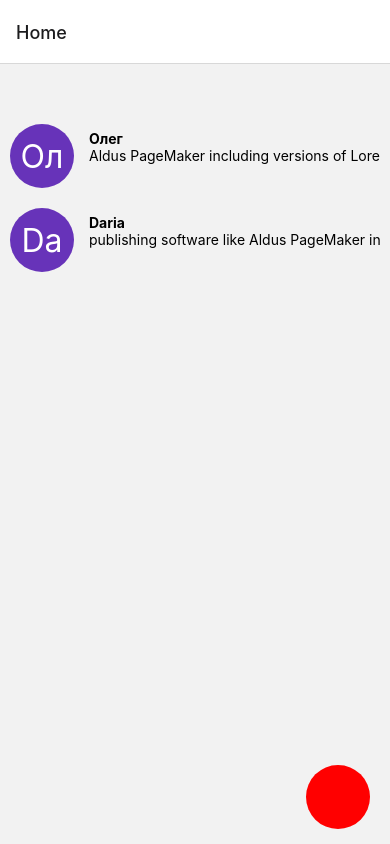
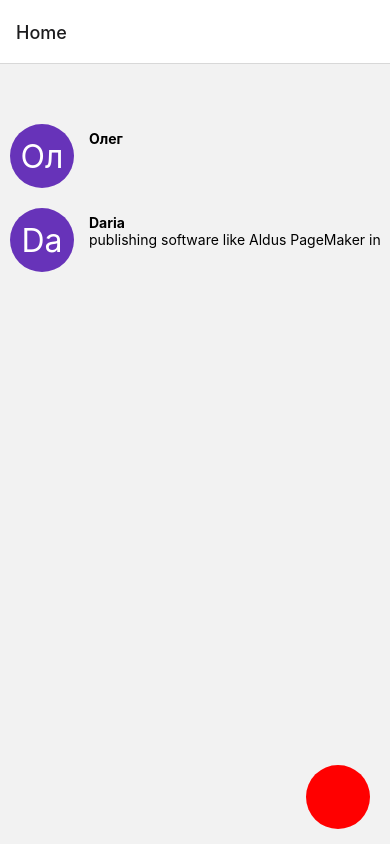
Before and after one commit to KazakovDi/rn-messanger, a React Native app: screen /Home in a window 390 px wide. Built offline with nearby package versions, Linux system fonts and the light colour scheme; some icons are missing.

Commit message:
pinned messages developed

```diff
--- a/Components/Functional/InterestsList/InterestsList.tsx
+++ b/Components/Functional/InterestsList/InterestsList.tsx
@@ -4,50 +4,6 @@ import InterestItem from '../../UI/InterestItem/InterestItem';
 
 import {RootState, useAppSelector} from '../../../store/store';
 
-const data = [
-  {
-    img: '#',
-    title: 'Victor',
-    lastMsg:
-      'Some test message here for testing list item length and some additional text here',
-    key: 1,
-  },
-  {
-    img: '#',
-    title: 'Eugenii',
-    lastMsg:
-      'Some test message here for testing list item length and some additional text here',
-    key: 2,
-  },
-  {
-    img: '#',
-    title: 'Dasha',
-    lastMsg:
-      'Some test message here for testing list item length and some additional text here',
-    key: 3,
-  },
-  {
-    img: '#',
-    title: 'Dasha',
-    lastMsg:
-      'Some test message here for testing list item length and some additional text here',
-    key: 4,
-  },
-  {
-    img: '#',
-    title: 'Dasha',
-    lastMsg:
-      'Some test message here for testing list item length and some additional text here Some test message here for testing list item length and some additional text hereSome test message here for testing list item length and some additional text hereSome test message here for testing list item length and some additional text hereSome test message here for testing list item length and some additional text here',
-    key: 5,
-  },
-  {
-    img: '#',
-    title: 'Dasha',
-    lastMsg:
-      'Some test message here for testing list item length and some additional text here',
-    key: 6,
-  },
-];
 const InterestsList = ({navigation}) => {
   const rooms = useAppSelector((state: RootState) => {
     return state.user.rooms.map(item => {
@@ -56,13 +12,12 @@ const InterestsList = ({navigation}) => {
         if (room.id == item)
           return {
             title: room.name,
-            lastMsg: room.msgs[room.msgs.length - 1].body,
+            lastMsg: room.msgs[room.msgs.length - 1]?.body,
             id: room.id,
           };
       }
     });
   });
-  console.log('room', rooms);
   return (
     <FlatList
       renderItem={({item}) => (
@@ -70,7 +25,10 @@ const InterestsList = ({navigation}) => {
           onPress={() => {
             navigation.navigate('Chat', {roomId: item.id});
           }}>
-          <InterestItem title={item.title} msg={item.lastMsg} />
+          <InterestItem
+            title={item.title}
+            msg={item.lastMsg ? item.lastMsg : ''}
+          />
         </TouchableOpacity>
       )}
       data={rooms}>
--- a/Components/Functional/PinnedMessages/PinnedMessages.tsx
+++ b/Components/Functional/PinnedMessages/PinnedMessages.tsx
@@ -1,20 +1,30 @@
 import React, {useState} from 'react';
-import {Button, View} from 'react-native';
+import {Text, TouchableOpacity, View} from 'react-native';
 
-const PinnedMessages = ({data, onPress, keys}) => {
+const PinnedMessages = ({data, onPress, keys, pinned}) => {
   const [activeIndex, setActiveIndex] = useState(0);
   console.log('data', data, keys);
+  console.log('PinnedMessages', pinned, Object.values(pinned));
+  for (let key in pinned) {
+    console.log('key', key, pinned[key]);
+  }
   return (
-    <View>
-      {data.length ? (
-        <Button
-          title={data[activeIndex]}
+    <View style={{backgroundColor: 'red'}}>
+      {data[activeIndex] ? (
+        <TouchableOpacity
           onPress={() => {
             if (activeIndex === data.length - 1) setActiveIndex(0);
             else setActiveIndex(state => state + 1);
             console.log('keys', keys, activeIndex);
             onPress(keys[activeIndex]);
-          }}></Button>
+          }}>
+          <View>
+            <Text style={{fontWeight: 700}}>
+              Закреплённое сообщение {activeIndex + 1}
+            </Text>
+            <Text numberOfLines={1}>{data[activeIndex]}</Text>
+          </View>
+        </TouchableOpacity>
       ) : null}
     </View>
   );
--- a/Components/Pages/Chat/Chat.tsx
+++ b/Components/Pages/Chat/Chat.tsx
@@ -81,24 +81,33 @@ const Chat = ({navigation: {navigate}, route}) => {
         </TouchableOpacity>
       </View>
       <PinnedMessages
-        onPress={index => {
-          console.log('index', index);
+        onPress={key => {
+          // console.log('index', index);
           // listRef.current.scrollToIndex(Number(index));
-          listRef.current.scrollToIndex({index: Number(index)});
+          for (let index = 0; index < msgs.length; index++) {
+            if (msgs[index].timestamp == key) {
+              console.log('index', index);
+              listRef.current.scrollToIndex({index});
+              break;
+            }
+          }
         }}
         data={Object.values(pinned)}
         keys={Object.keys(pinned)}
+        pinned={pinned}
       />
       <View style={{flexShrink: 2, marginHorizontal: 10}}>
         <FlatList
           ref={listRef}
-          keyExtractor={(item, index) => +index}
+          keyExtractor={(item, index) => item.timestamp}
           data={msgs}
-          // dataLength={msgs.length}
           renderItem={({item, index}) => (
             <Message
+              key={item.timestamp}
               onLongPress={() => {
-                dispatch(togglePinned({roomId, index, body: item.body}));
+                dispatch(
+                  togglePinned({roomId, key: item.timestamp, body: item.body}),
+                );
               }}
               isUser={item.user === User}
               type={item.type}
--- a/store/Room.slice.ts
+++ b/store/Room.slice.ts
@@ -6,33 +6,33 @@ const initialState = {
       id: 1,
       name: 'Олег',
       msgs: [
-        {user: 'Олег', body: 'Lorem Ipsum is simply dummy t'},
-        {user: 'fakeUser1', body: 'ext of the printing and '},
-        {user: 'Олег', body: 'typesetting industry. Lo'},
-        {user: 'fakeUser1', body: 'rem Ipsum has b'},
-        {user: 'Олег', body: 'een the industrys standard dummy text '},
-        {user: 'fakeUser1', body: 'ever since the 1500s, when an unknown'},
-        {user: 'Олег', body: 'printer took a galley of type'},
-        {user: 'Олег', body: 'and scrambled it to make'},
-        {user: 'fakeUser1', body: 'a type specimen book. It'},
-        {user: 'Олег', body: 'has survived not only five centuries,'},
-        {
-          user: 'fakeUser1',
-          body: 'ut also the leap into electronic typesetting,',
-        },
-        {
-          user: 'Олег',
-          body: 'b remaining essentially unchanged. It was popularised ',
-        },
-        {
-          user: 'fakeUser1',
-          body: ' in the 1960s with the release of Letraset sheets containing Lorem Ipsum passages,',
-        },
-        {user: 'fakeUser1', body: ' and more recently with desktop '},
-        {
-          user: 'Олег',
-          body: 'Aldus PageMaker including versions of Lorem Ipsum.',
-        },
+        // {user: 'Олег', body: 'Текст 1'},
+        // {user: 'fakeUser1', body: 'Текст 2 Текст 2 Текст 2 '},
+        // {user: 'Олег', body: 'Текст 3 Текст 3 Текст 3'},
+        // {user: 'fakeUser1', body: 'rem Ipsum has b'},
+        // {user: 'Олег', body: 'een the industrys standard dummy text '},
+        // {user: 'fakeUser1', body: 'ever since the 1500s, when an unknown'},
+        // {user: 'Олег', body: 'printer took a galley of type'},
+        // {user: 'Олег', body: 'and scrambled it to make'},
+        // {user: 'fakeUser1', body: 'a type specimen book. It'},
+        // {user: 'Олег', body: 'has survived not only five centuries,'},
+        // {
+        //   user: 'fakeUser1',
+        //   body: 'тексе 4',
+        // },
+        // {
+        //   user: 'Олег',
+        //   body: 'b remaining essentially unchanged. It was popularised ',
+        // },
+        // {
+        //   user: 'fakeUser1',
+        //   body: ' in the 1960s with the release of Letraset sheets containing Lorem Ipsum passages,',
+        // },
+        // {user: 'fakeUser1', body: ' and more recently with desktop '},
+        // {
+        //   user: 'Олег',
+        //   body: 'текст 5',
+        // },
       ],
       pinned: {},
     },
@@ -82,7 +82,9 @@ const roomsSlice = createSlice({
           room.msgs.push({
             user: action.payload.user,
             body: action.payload.body,
+            timestamp: Date.now(),
           });
+          console.log('addMsg', room.msgs);
           break;
         }
       }
@@ -95,6 +97,7 @@ const roomsSlice = createSlice({
           type: 'img',
           uri: action.payload.attaches[index],
           user: action.payload.user,
+          timestamp: Date.now(),
         });
       }
       for (let room of state.data) {
@@ -105,19 +108,21 @@ const roomsSlice = createSlice({
       }
     },
     togglePinned: (state, action) => {
-      console.log('s', state.data.pinned);
+      console.log('s', state.data);
 
       for (let room of state.data) {
         if (action.payload.roomId === room.id) {
-          const item = room.pinned[action.payload.index];
+          const item = room.pinned[action.payload.key];
+          console.log('G', item, action.payload.key);
           if (item) {
-            delete room.pinned[action.payload.index];
+            delete room.pinned[action.payload.key];
           } else {
-            room.pinned[action.payload.index] = action.payload.body;
+            room.pinned[action.payload.key] = action.payload.body;
           }
           break;
         }
       }
+      console.log(state.data);
     },
   },
 });
```
